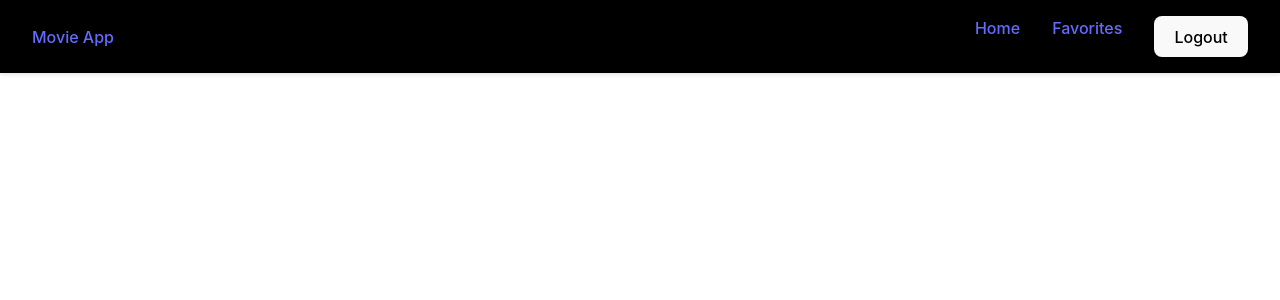
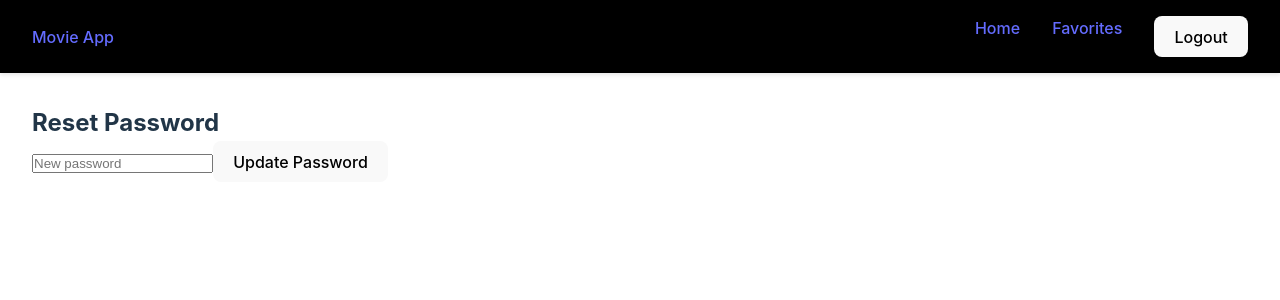
Before and after one commit to OliveiraHambaena/MovieApp, a React (Vite) app: page /reset-password in a window 1280 px wide. Shown: the top 300 px of the page. Built offline with nearby package versions, Linux system fonts and the light colour scheme.

Commit message:
forgot password and reset password

```diff
--- a/src/App.jsx
+++ b/src/App.jsx
@@ -4,6 +4,7 @@ import Home from "./pages/Home";
 import Login from "./pages/Login";
 import Register from "./pages/Register";
 import ForgotPassword from "./pages/ForgotPassword";
+import ResetPassword from "./pages/ResetPassword";
 import { Routes, Route, Navigate, useLocation } from "react-router-dom";
 import { MovieProvider } from "./contexts/MovieContext";
 import { AuthProvider } from "./contexts/AuthContext";
@@ -36,6 +37,7 @@ function App() {
             <Route path="/login" element={<Login />} />
             <Route path="/register" element={<Register />} />
             <Route path="/forgot-password" element={<ForgotPassword />} />
+            <Route path="/reset-password" element={<ResetPassword />} />
             <Route
               path="/"
               element={
--- a/src/pages/ForgotPassword.jsx
+++ b/src/pages/ForgotPassword.jsx
@@ -1,17 +1,27 @@
 import { useState } from "react";
+import { supabase } from "../supabaseClient"; // adjust path as needed
 
 function ForgotPassword() {
   const [email, setEmail] = useState("");
   const [message, setMessage] = useState("");
+  const [error, setError] = useState("");
 
-  const handleSubmit = (e) => {
+  const handleSubmit = async (e) => {
     e.preventDefault();
-    // TODO: Implement password reset logic (API call)
-    setMessage("If this email exists, a reset link has been sent.");
+    setMessage("");
+    setError("");
+    const { error } = await supabase.auth.resetPasswordForEmail(email, {
+      redirectTo: "https://your-app-url.com/reset-password", // set to your frontend reset page
+    });
+    if (error) {
+      setError(error.message);
+    } else {
+      setMessage("If this email exists, a reset link has been sent.");
+    }
   };
 
   return (
-    <div className="forgot-password">
+    <div>
       <h2>Forgot Password</h2>
       <form onSubmit={handleSubmit}>
         <input
@@ -23,7 +33,8 @@ function ForgotPassword() {
         />
         <button type="submit">Send Reset Link</button>
       </form>
-      {message && <div>{message}</div>}
+      {message && <div style={{ color: "green" }}>{message}</div>}
+      {error && <div style={{ color: "red" }}>{error}</div>}
     </div>
   );
 }
--- /dev/null
+++ b/src/pages/ResetPassword.jsx
@@ -0,0 +1,40 @@
+import { useState } from "react";
+import { supabase } from "../supabaseClient";
+
+function ResetPassword() {
+  const [password, setPassword] = useState("");
+  const [message, setMessage] = useState("");
+  const [error, setError] = useState("");
+
+  const handleSubmit = async (e) => {
+    e.preventDefault();
+    setMessage("");
+    setError("");
+    const { error } = await supabase.auth.updateUser({ password });
+    if (error) {
+      setError(error.message);
+    } else {
+      setMessage("Password updated! You can now log in.");
+    }
+  };
+
+  return (
+    <div>
+      <h2>Reset Password</h2>
+      <form onSubmit={handleSubmit}>
+        <input
+          type="password"
+          placeholder="New password"
+          value={password}
+          onChange={(e) => setPassword(e.target.value)}
+          required
+        />
+        <button type="submit">Update Password</button>
+      </form>
+      {message && <div style={{ color: "green" }}>{message}</div>}
+      {error && <div style={{ color: "red" }}>{error}</div>}
+    </div>
+  );
+}
+
+export default ResetPassword;
```
